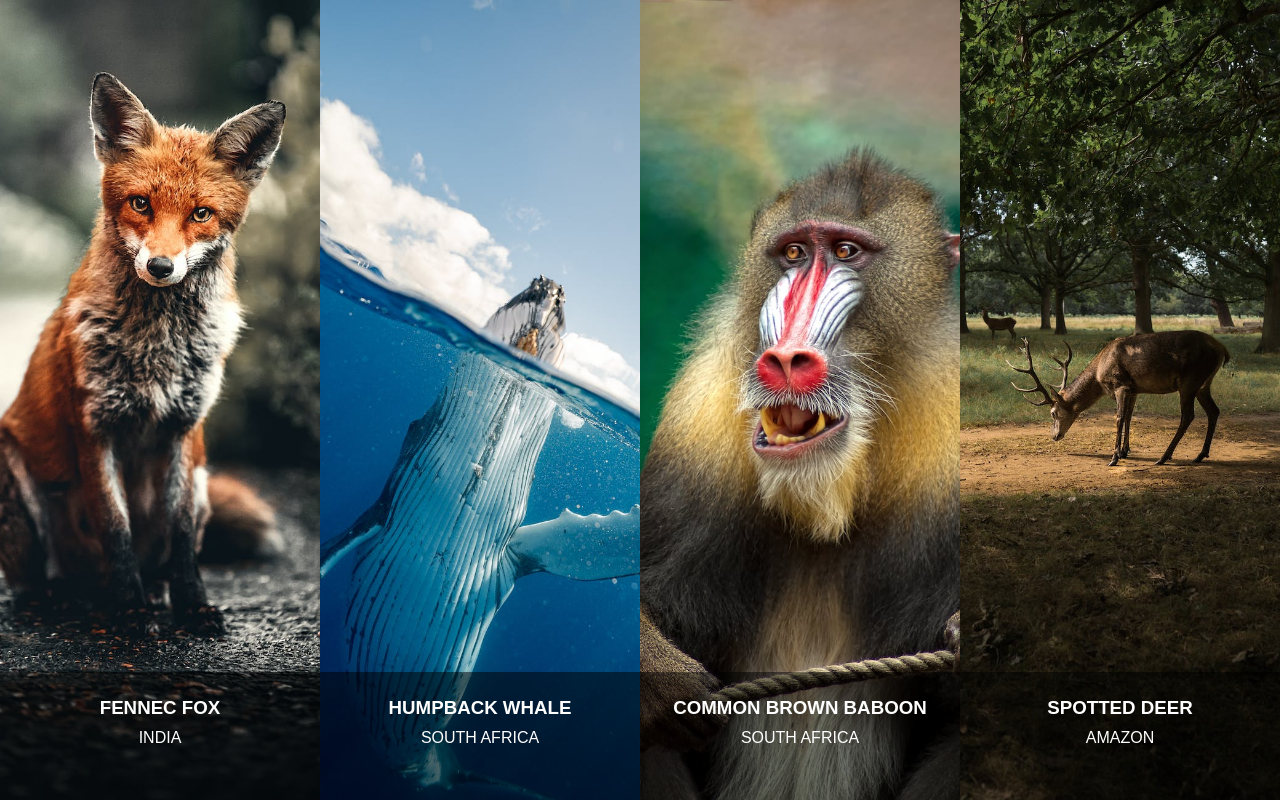
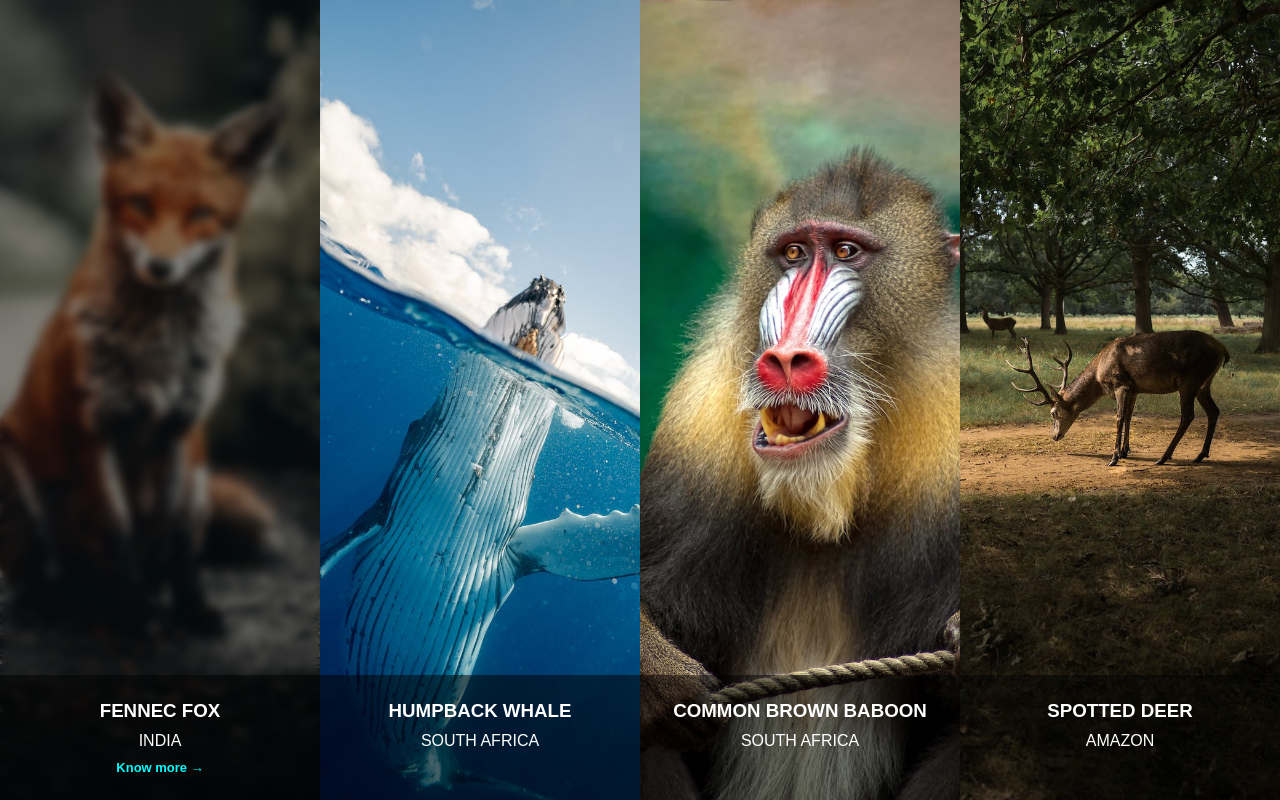
Before and after one commit to BugingoBlaise/PhotoGallery, a plain HTML site: page index.html in a window 1280 px wide. Drawn offline with Linux system fonts and the light colour scheme.

Commit message:
resized the link size

```diff
--- a/style.css
+++ b/style.css
@@ -10,18 +10,18 @@ html {
 
 .gallery {
   display: flex;
-  height: 100vh; /* Full viewport height */
+  height: 100vh;
 }
 
 .gallery-item {
-  flex: 1; /* Each item takes an equal share of the available width */
+  flex: 1;
   position: relative;
   background-size: cover;
   background-position: center;
   overflow: hidden;
   display: flex;
-  align-items: flex-end; /* Align text to the bottom */
-  justify-content: center; /* Center horizontally */
+  align-items: flex-end;
+  justify-content: center;
 }
 
 .gallery-item::before {
@@ -31,35 +31,34 @@ html {
   left: 0;
   width: 100%;
   height: 100%;
-  background: rgba(0, 0, 0, 0.5); /* Dark overlay */
+  background: rgba(0, 0, 0, 0.5);
   transition: backdrop-filter 0.3s, opacity 0.3s;
   opacity: 0;
   backdrop-filter: blur(0);
-  z-index: 1; /* Ensure it covers the background image */
+  z-index: 1;
 }
 
 .gallery-item:hover::before {
   opacity: 1;
-  backdrop-filter: blur(4px); /* Apply dark blur effect on hover */
+  backdrop-filter: blur(4px);
 }
 
 .gallery-item .details {
   position: absolute;
   bottom: 0;
-  z-index: 2; /* Ensure the text is above the blur effect */
-  background: rgba(0, 0, 0, 0.5); /* Semi-transparent background */
+  z-index: 2;
+  background: rgba(0, 0, 0, 0.5);
   color: white;
   text-align: center;
   padding: 20px;
-  width: 100%; /* Full width */
+  width: 100%;
   transition: transform 0.3s, opacity 0.3s;
-  transform: translateY(0); /* Initially visible */
-  opacity: 1; /* Initially visible */
+  transform: translateY(0);
+  opacity: 1;
 }
 
 .gallery-item:hover .details {
-  transform: translateY(0); /* Ensure it remains in place on hover */
-  opacity: 1;
+  transform: translateY(0);
 }
 
 .details h3,
@@ -72,20 +71,21 @@ html {
 .details a {
   margin: 0;
   padding: 5px 0;
-  color: #00ffff; /* Cyan link color */
+  color: #00ffff;
   text-decoration: none;
   font-weight: bold;
-  display: block; /* Ensure it takes up space */
-  opacity: 0; /* Initially hidden */
-  transform: translateY(20px); /* Start below */
-  transition: transform 0.3s, opacity 0.3s; /* Smooth transition */
+  display: block;
+  opacity: 0;
+  transform: translateY(20px);
+  transition: transform 0.3s, opacity 0.3s;
+  font-size: small;
 }
 
 .details a:hover {
-  text-decoration: underline;
+  text-decoration: none;
 }
 
 .gallery-item:hover .details a {
-  opacity: 1; /* Become visible on hover */
-  transform: translateY(0); /* Slide up on hover */
+  opacity: 1;
+  transform: translateY(0);
 }
```
